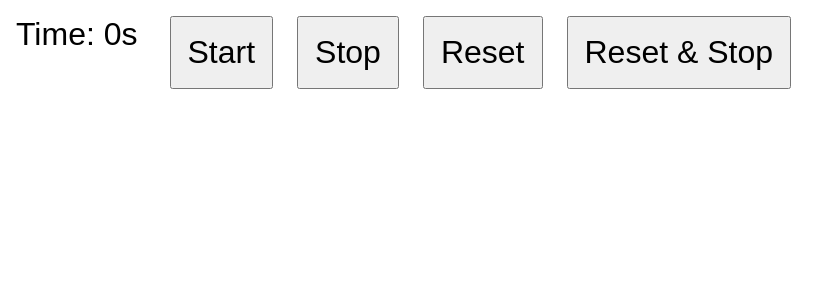
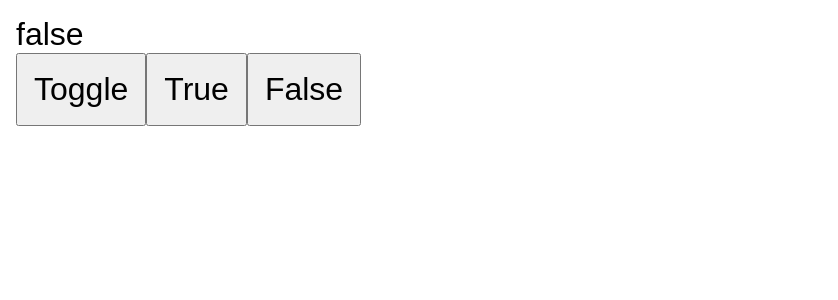
Before and after one commit to mhasanmeet/React-Hooks, a React (Vite) app: page / in a window 1280 px wide. Shown: the top 300 px of the page, without its empty margins (0-838 px from the left). Built offline with nearby package versions, Linux system fonts and the light colour scheme.

Commit message:
custom hooks

```diff
--- a/src/App.jsx
+++ b/src/App.jsx
@@ -5,8 +5,14 @@
 import UseMemo from "./hooks/useMemo/UseMemo";
 import UseRef from "./hooks/useRef/UseRef";
 import BasicUseStateExample from "./hooks/useStateExample/BasicUseStateExample";
+
+//use cases
 import StopWatch from "./useCases/stopWatch/StopWatch";
 import WW from "./useCases/windowWidth/ww";
+
+//custom Hooks
+import ToggleComponent from "./customHooks/useToggle/toggleComponent";
+
 
 //create context
 export const ThemeContext = createContext();
@@ -44,8 +50,10 @@
       {/* useCases */}
       {/* widow width */}
       {/* <WW/> */}
+      {/* <StopWatch/> */}
 
-      <StopWatch/>
+      {/* custom hooks */}
+      <ToggleComponent/>
 
     </div>
   )
--- /dev/null
+++ b/src/customHooks/useToggle/ToggleComponent.jsx
@@ -0,0 +1,21 @@
+import React from 'react'
+import useToggle from "./useToggle";
+import "./toggle.scss";
+
+const toggleComponent = () => {
+    const [value, toggleValue] = useToggle(false)
+
+  return (
+    <div className="toggle">
+        <div className="value">{value.toString()}</div>
+
+        <div className="buttons">
+            <button onClick={toggleValue}>Toggle</button>
+            <button onClick={() => toggleValue(true)}>True</button>
+            <button onClick={() => toggleValue(false)}>False</button>
+        </div>
+    </div>
+  )
+}
+
+export default toggleComponent
--- /dev/null
+++ b/src/customHooks/useToggle/toggle.scss
@@ -0,0 +1,6 @@
+.toggle{
+
+    .value{
+        font-size: 2rem;
+    }
+}
--- /dev/null
+++ b/src/customHooks/useToggle/useToggle.jsx
@@ -0,0 +1,11 @@
+import {useState} from "react";
+
+export default function useToggle(defaultValue){
+    const [value, setValue] = useState(defaultValue)
+
+    function toggleValue(value){
+        setValue(currentValue => typeof value ==="boolean" ? value : !currentValue)
+    }
+
+    return [value, toggleValue]
+}
```
Also changed, not shown: src/customHooks/ReadMe.md (added).
